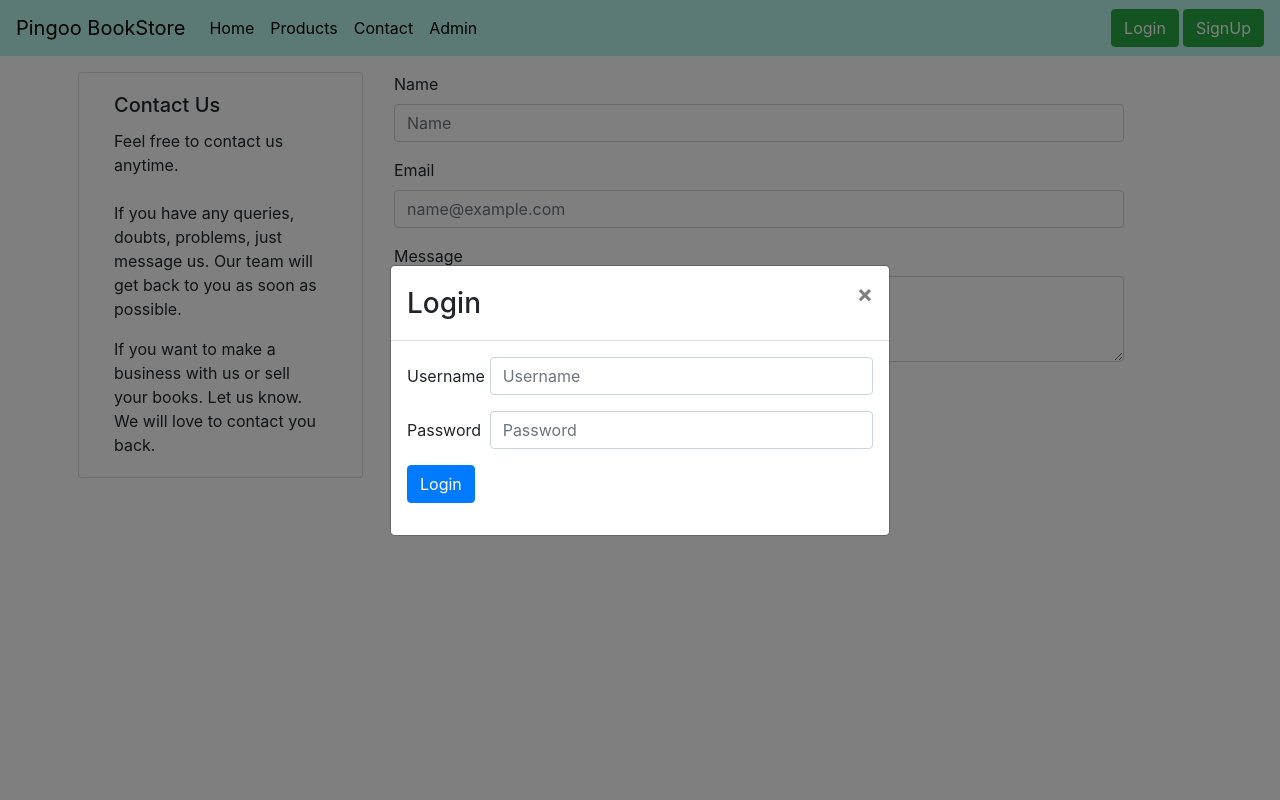
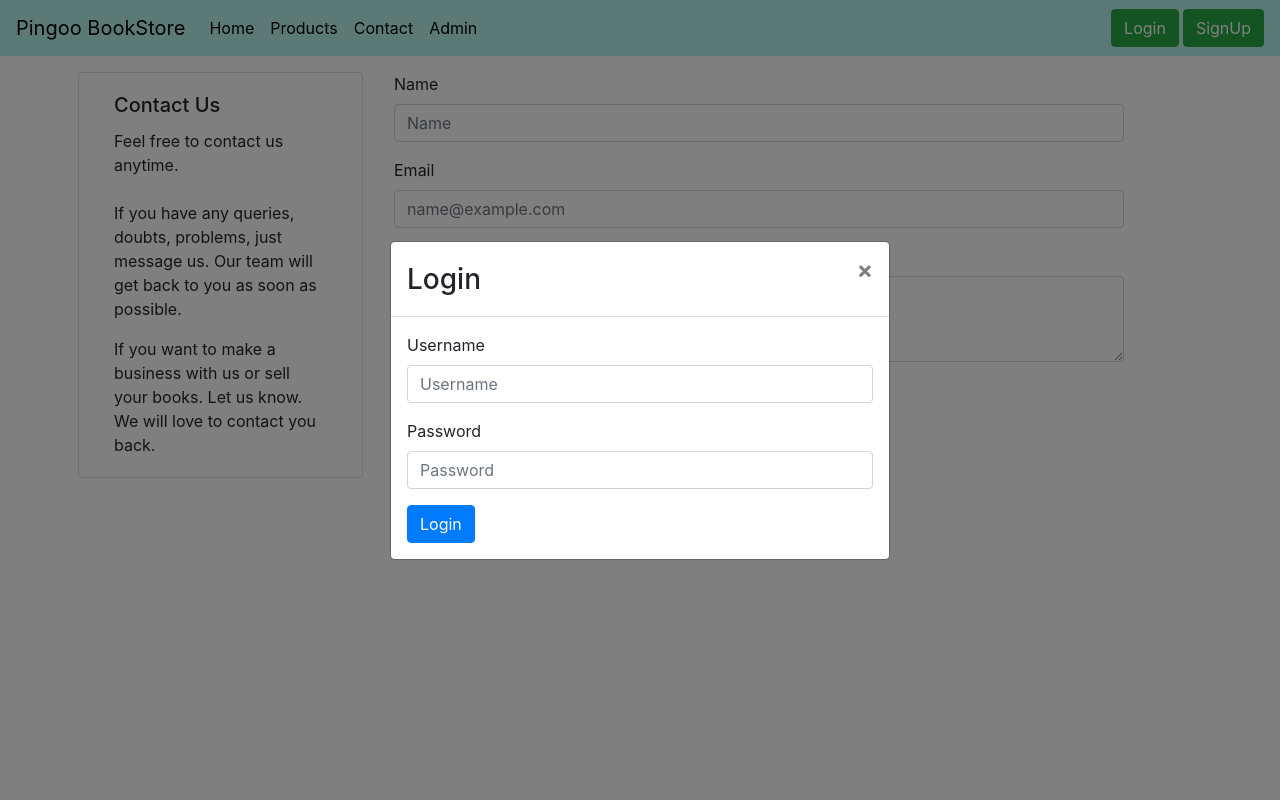
Before and after one commit to hkm007/BookStore, a Django app: page /contact in a window 1280 px wide, after a click on "Login". Run offline with Django 3.2, Linux system fonts and the light colour scheme; some libraries are stand-ins or nearby versions.

Commit message:
contact handle and auth UI

```diff
--- a/store/templates/store/base.html
+++ b/store/templates/store/base.html
@@ -61,24 +61,16 @@
             </div>
             <div class="modal-body">
                 <form action="/client/login" method="POST">
-                    <div class="form-group row">
-                      <label for="loginusername" class="col-sm-2 col-form-label">Username</label>
-                      <div class="col-sm-10">
-                        <input type="text" class="form-control" id="loginusername" name="loginusername" placeholder="Username">
-                      </div>
-                    </div>
-                    <div class="form-group row">
-                      <label for="loginpassword" class="col-sm-2 col-form-label">Password</label>
-                      <div class="col-sm-10">
-                        <input type="password" class="form-control" id="loginpassword" name="loginpassword" placeholder="Password">
-                      </div>
-                    </div>
-                    <div class="form-group row">
-                      <div class="col-sm-10">
-                        {% csrf_token %}
-                        <button type="submit" class="btn btn-primary">Login</button>
-                      </div>
-                    </div>
+                  <div class="form-group">
+                    <label for="loginusername">Username</label>
+                    <input type="text" class="form-control" id="loginusername" name="loginusername" aria-describedby="usernameHelp" placeholder="Username" required>
+                  </div>
+                  <div class="form-group">
+                    <label for="loginpassword">Password</label>
+                    <input type="password" class="form-control" id="loginpassword" name="loginpassword" placeholder="Password" required>
+                  </div>
+                  {% csrf_token %}
+                  <button type="submit" class="btn btn-primary">Login</button>
                 </form>
             </div>
         </div>
@@ -90,37 +82,28 @@
         <div class="modal-dialog modal-dialog-centered" role="document">
         <div class="modal-content">
             <div class="modal-header">
-            <h3 class="modal-title" id="signupModalTitle">SignUp</h3>
+            <h3 class="modal-title" id="signupModalTitle">Sign Up</h3>
             <button type="button" class="close" data-dismiss="modal" aria-label="Close">
                 <span aria-hidden="true">&times;</span>
             </button>
             </div>
             <div class="modal-body">
                 <form action="/client/signup" method="POST">
-                    <div class="form-group row">
-                      <label for="username" class="col-sm-2 col-form-label">Username</label>
-                      <div class="col-sm-10">
-                        <input type="text" class="form-control" id="username" name="username" placeholder="Username">
-                      </div>
+                    <div class="form-group">
+                      <label for="username">Username</label>
+                      <input type="text" class="form-control" id="username" name="username" placeholder="Username" required>
                     </div>
-                    <div class="form-group row">
-                      <label for="email" class="col-sm-2 col-form-label">Email</label>
-                      <div class="col-sm-10">
-                        <input type="email" class="form-control" id="email" name="email" placeholder="Email">
-                      </div>
+                    <div class="form-group">
+                      <label for="email">Email</label>
+                      <input type="email" class="form-control" id="email" name="email" placeholder="Email">
+                      <small id="emailHelp" class="form-text text-muted">We'll never share your email with anyone else.</small>
                     </div>
-                    <div class="form-group row">
-                      <label for="password" class="col-sm-2 col-form-label">Password</label>
-                      <div class="col-sm-10">
-                        <input type="password" class="form-control" id="password" name="password" placeholder="Password">
-                      </div>
+                    <div class="form-group">
+                      <label for="password">Password</label>
+                      <input type="password" class="form-control" id="password" name="password" placeholder="Password" required>
                     </div>
-                    <div class="form-group row">
-                      <div class="col-sm-10">
-                        {% csrf_token %}
-                        <button type="submit" class="btn btn-primary">SignUp</button>
-                      </div>
-                    </div>
+                    {% csrf_token %}
+                    <button type="submit" class="btn btn-primary">Sign Up</button>
                 </form>
             </div>
         </div>
--- a/store/templates/store/contact.html
+++ b/store/templates/store/contact.html
@@ -18,21 +18,19 @@
         <form action="/contact/post" method="POST">
             <div class="form-group">
               <label for="qname">Name</label>
-              <input type="text" class="form-control" id="qname" name="qname" placeholder="Name">
+              <input type="text" class="form-control" id="qname" name="qname" placeholder="Name" required>
             </div>
             <div class="form-group">
-              <label for="qemail">Email</label>
-              <input type="email" class="form-control" id="qemail" name="qemail" placeholder="name@example.com" required>
+              <label for="email">Email</label>
+              <input type="email" class="form-control" id="email" name="email" placeholder="name@example.com" required>
             </div>
             <div class="form-group">
-              <label for="qmessage">Message</label>
-              <textarea class="form-control" id="qmessage" name="qmessage" rows="3" required></textarea>
+              <label for="message">Message</label>
+              <textarea class="form-control" id="message" name="message" rows="3" required></textarea>
             </div>
-            <div class="form-check mb-3">
-                <input class="form-check-input" type="checkbox" id="qstatus" name="qstatus">
-                <label class="form-check-label" for="defaultCheck1">
-                  Are you a customer of this website ?
-                </label>
+            <div class="custom-control custom-switch mb-3">
+              <input type="checkbox" class="custom-control-input" id="status" name="status">
+              <label class="custom-control-label" for="status">Do you have an account on this website ?</label>
             </div>
             {% csrf_token %}
             <button type="submit" class="btn btn-primary">Submit</button>
--- a/store/urls.py
+++ b/store/urls.py
@@ -5,4 +5,5 @@ urlpatterns = [
     path('', views.home, name='home'),
     path('products', views.products, name='products'),
     path('contact', views.contact, name='contact'),
+    path('contact/post', views.handlecontact, name='contact-post'),
 ]
--- a/store/views.py
+++ b/store/views.py
@@ -1,4 +1,6 @@
-from django.shortcuts import render
+from django.shortcuts import render, redirect
+from django.http import HttpResponse
+from django.contrib import messages
 from .models import Book
 
 def home(request):
@@ -11,3 +13,19 @@ def products(request):
 
 def contact(request):
     return render(request, 'store/contact.html')
+
+def handlecontact(request):
+    if request.method == 'POST':
+        qname = request.POST.get('qname')
+        email = request.POST.get('email')
+        message = request.POST.get('message')
+        status = request.POST.get('status')
+
+        # deepraj implement email logic here
+
+        print(qname, email, message, status)  # just for testing
+
+        messages.success(request, 'Your message has been sent successfully! Our team will contact you soon.')
+        return redirect('contact')
+    else:
+        return HttpResponse('Error: 404 Not Found')
```
Also changed, not shown: db.sqlite3.
